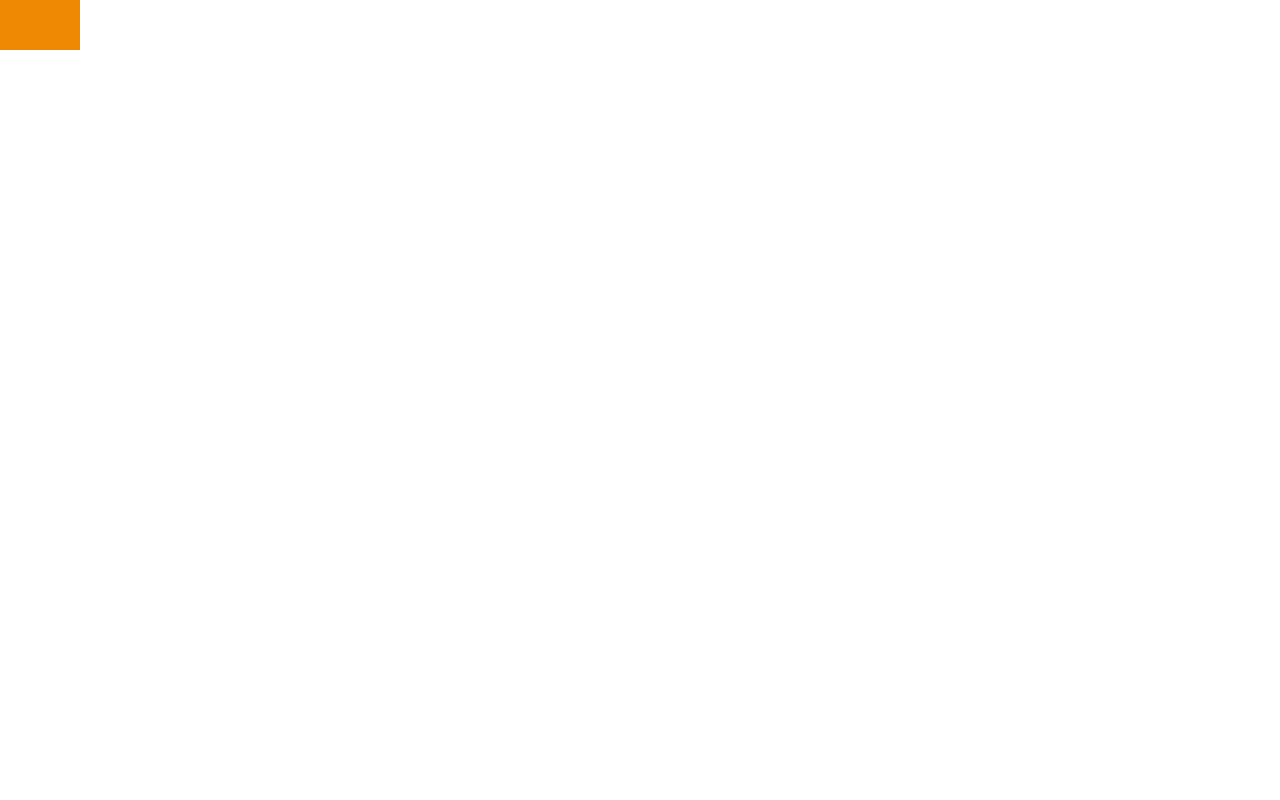
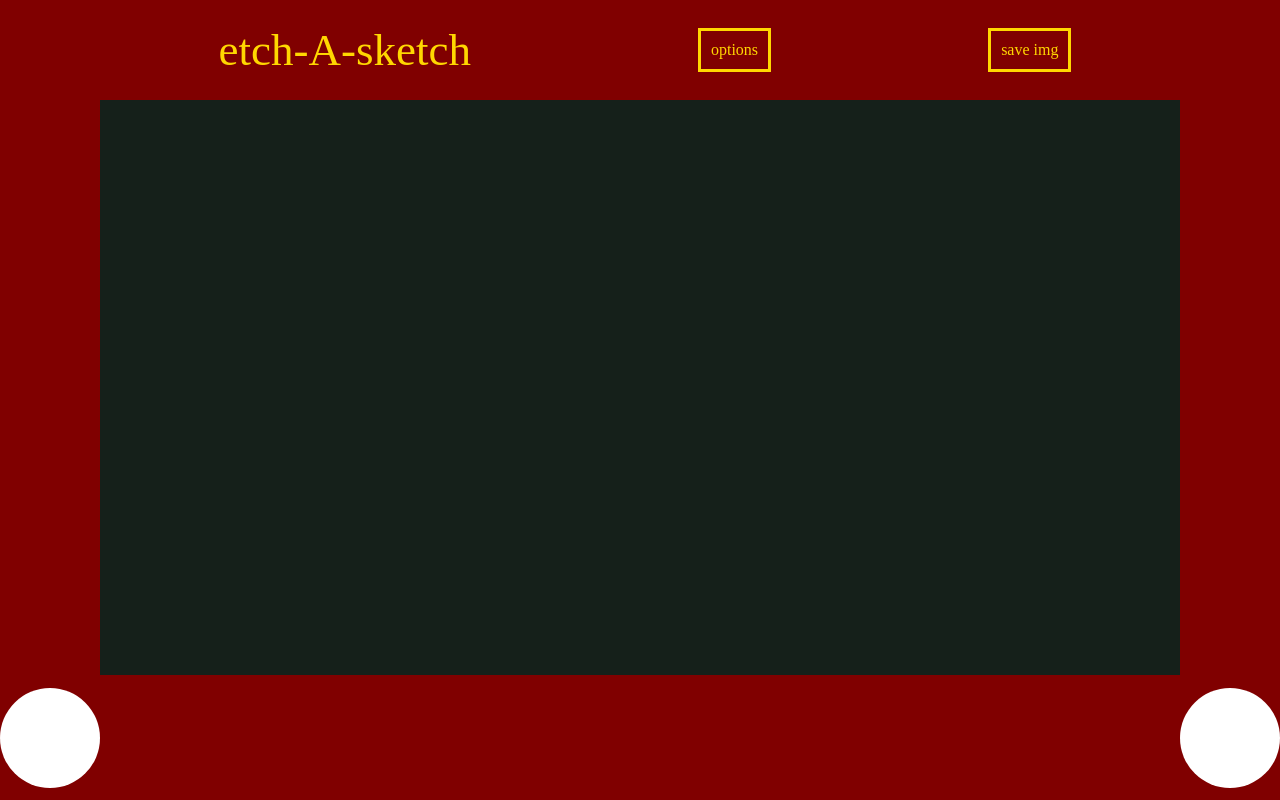
Before and after one commit to joshshea2/Etch-a-Sketch, a plain HTML site: page index.html in a window 1280 px wide. Drawn offline with Linux system fonts and the light colour scheme.

Commit message:
added html divs, css styling, options drop down menu

```diff
--- a/app.js
+++ b/app.js
@@ -1,15 +1,22 @@
+// entire game/webpage
 const game = () => {
-  let columns = 16;
+  // default dimensions
+  let columns = 32;
   let rows = 16;
+  // create divs based off dimensions.
   const generateGrid = (columns, rows) => {
-    const grid = document.querySelector('.container');
+    const grid = document.querySelector('.grid');
+    // how many divs
     const squares = columns * rows;
     for (i = 0; i < squares; i++) {
       const square = document.createElement('div');
+      // place divs on webpage
       grid.appendChild(square);
     }
+    // max divs for a column(so they're placed in a grid and not a line)
     grid.style.gridTemplateColumns = `repeat(${columns}, 1fr)`;
-    const boxes = document.querySelectorAll('.container div');
+    const boxes = document.querySelectorAll('.grid div');
+    // for each div, make random color when you mouse over
     boxes.forEach(box => {
       box.addEventListener('mouseenter', () => {
         const x = Math.floor(Math.random() * 256);
@@ -23,18 +30,28 @@ const game = () => {
     });
   };
   generateGrid(columns, rows);
+
+  const dropdownOptions = () => {
+    const options = document.querySelector('.optionsBtn');
+    const optionsMenu = document.querySelector('.optionsMenu');
+    options.addEventListener('mouseover', () => {
+      optionsMenu.style.opacity = '50';
+      optionsMenu.style.pointerEvents = 'all';
+    });
+    optionsMenu.addEventListener('mouseover', () => {
+      optionsMenu.style.opacity = '50';
+      optionsMenu.style.pointerEvents = 'all';
+    });
+    options.addEventListener('mouseout', () => {
+      optionsMenu.style.opacity = '0';
+      optionsMenu.style.pointerEvents = 'none';
+    });
+    optionsMenu.addEventListener('mouseout', () => {
+      optionsMenu.style.opacity = '0';
+      optionsMenu.style.pointerEvents = 'none';
+    });
+  };
+  dropdownOptions();
 };
 
-// function random_bg_color() {
-//   const x = Math.floor(Math.random() * 256);
-//   const y = Math.floor(Math.random() * 256);
-//   const z = Math.floor(Math.random() * 256);
-//   const bgColor = 'rgb(' + x + ',' + y + ',' + z + ')';
-//   console.log(bgColor);
-
-//   document.div.style.background = bgColor;
-// }
-
-// random_bg_color();
-
 game();
--- a/index.html
+++ b/index.html
@@ -8,7 +8,40 @@
     <title>Etch-a-sketch</title>
   </head>
   <body>
-    <section class="container"></section>
+    <section class="page">
+      <div class="container">
+        <div class="screenBorder"></div>
+        <div class="screenBorder">
+          <div class="title">etch-A-sketch</div>
+          <div>
+            <div class="optionsBtn">options</div>
+            <div class="optionsMenu">
+              <div class="sizeOption">
+                size:
+                <input size="5" />
+                x
+                <input type="text" size="5" />
+              </div>
+              <div class="colorsOption">colors:</div>
+            </div>
+          </div>
+          <div class="saveImg">save img</div>
+        </div>
+        <div class="screenBorder"></div>
+        <div class="screenBorder"></div>
+        <div class="screen">
+          <div class="grid"></div>
+        </div>
+        <div class="screenBorder"></div>
+        <div class="screenBorder">
+          <div class="leftKnob"></div>
+        </div>
+        <div class="screenBorder"></div>
+        <div class="screenBorder">
+          <div class="rightKnob"></div>
+        </div>
+      </div>
+    </section>
 
     <script src="app.js"></script>
   </body>
--- a/style.css
+++ b/style.css
@@ -4,7 +4,95 @@
   box-sizing: border-box;
 }
 
+.page {
+  height: 100vh;
+  display: flex;
+  justify-content: center;
+  align-items: center;
+  background-color: navy;
+}
+
 .container {
+  height: 100%;
+  width: 100%;
   display: grid;
-  height: 100vh;
+  grid-template-columns: 1fr 12fr 1fr;
+  grid-template-rows: 4fr 23fr 5fr;
 }
+
+.screenBorder {
+  background-color: maroon;
+  display: flex;
+  justify-content: space-around;
+  align-items: center;
+}
+
+.title {
+  padding: 10px;
+  background-color: maroon;
+  color: gold;
+  font-size: 45px;
+}
+
+/* .dropDown {
+  position: relative;
+  display: inline-block;
+} */
+
+.optionsBtn {
+  color: gold;
+  padding: 10px;
+  border: solid gold;
+  cursor: pointer;
+}
+
+.optionsMenu {
+  padding: 10px;
+  background-color: rgb(247, 247, 6);
+  position: absolute;
+  opacity: 0;
+  pointer-events: none;
+  cursor: pointer;
+}
+
+.sizeOption {
+  padding: 5px;
+  display: flex;
+}
+
+.colorsOption {
+  padding: 5px;
+}
+
+.saveImg {
+  padding: 10px;
+  color: gold;
+  border: solid gold;
+  cursor: pointer;
+}
+
+.screen {
+  height: 100%;
+  width: 100%;
+  background-color: rgb(21, 32, 26);
+}
+
+.grid {
+  display: grid;
+  height: 100%;
+}
+
+.leftKnob {
+  height: 100px;
+  width: 100px;
+  border-radius: 50%;
+  background-color: white;
+  display: inline-block;
+}
+.rightKnob {
+  height: 100px;
+  width: 100px;
+  border-radius: 50%;
+  background-color: white;
+  display: inline-block;
+}
```
